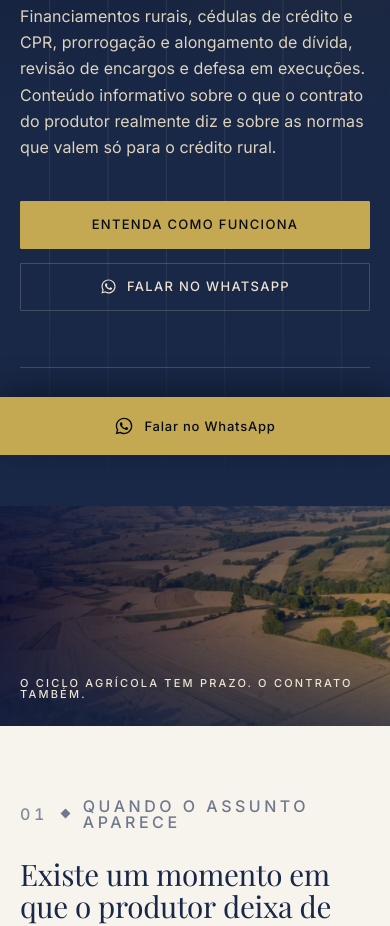
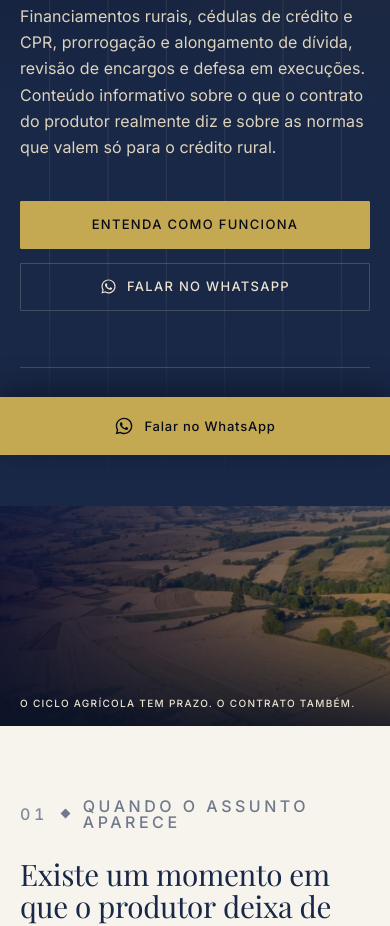
Before and after one commit to chronosads/mes-lp-credito-rural, a plain HTML site: page index.html in a window 390 px wide. Shown: the part 389-1315 px from the top of the page. Drawn offline with nearby package versions, Linux system fonts and the light colour scheme; a web font is replaced by a local one.

Commit message:
fix: band caption on narrow screens
It wrapped to two lines and squeezed the gold rule to nothing. Below 620px
the caption is smaller, drops the rule, and the foot of the band darkens so
the text does not compete with the bright part of the photo.

Co-Authored-By: Claude Opus 5 <noreply@anthropic.com>

```diff
--- a/assets/css/mes.css
+++ b/assets/css/mes.css
@@ -186,6 +186,14 @@ header .wrap{display:flex;align-items:center;justify-content:space-between;gap:2
 }
 .band figcaption span{display:flex;align-items:center;gap:14px;width:min(100% - calc(var(--gutter) * 2),var(--maxw));margin-inline:auto}
 .band figcaption span::after{content:"";flex:1;height:1px;background:var(--gold);opacity:.6}
+/* No celular a legenda quebrava em duas linhas e espremia o filete até sumir.
+   Abaixo de 620 px ela fica menor, sem filete, e o pé da faixa escurece mais
+   para o texto não disputar legibilidade com o claro da foto. */
+@media (max-width:620px){
+  .band figcaption{bottom:18px;font-size:.625rem;letter-spacing:.13em}
+  .band figcaption span::after{display:none}
+  .band::after{background:linear-gradient(180deg,rgba(25,40,71,.5),rgba(25,40,71,.2) 38%,rgba(13,21,39,.9))}
+}
 
 /* ---------- blocos ---------- */
 section{padding:clamp(72px,10vw,132px) 0;position:relative}
```
